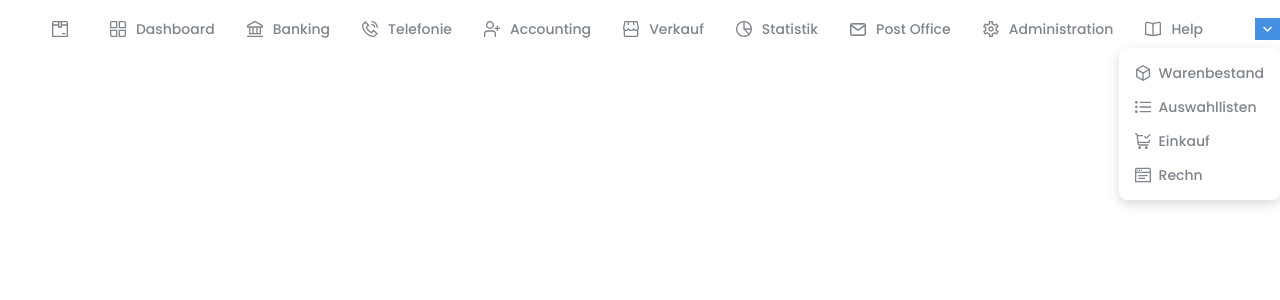
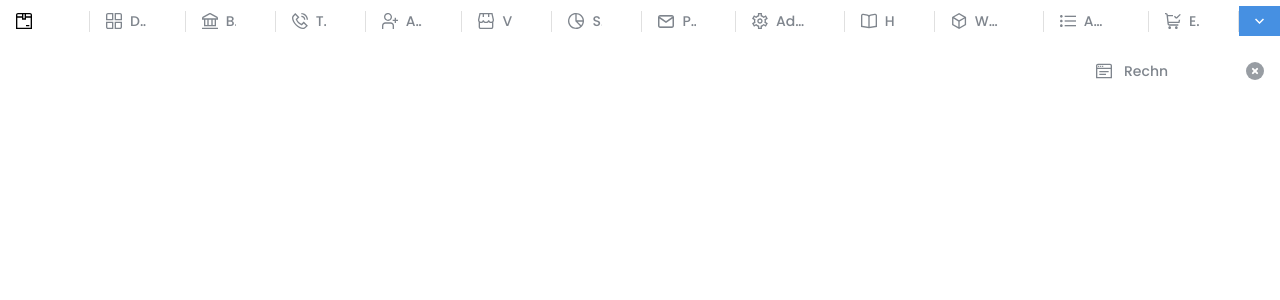
Before and after one commit to Skoulskiy/react_tabs_component, a React (Vite) app: page / in a window 1280 px wide. Both pictures are taken after a click on the button 1267 px from the left and 29 px from the top of the page. Shown: the top 300 px of the page. Built offline with nearby package versions, Linux system fonts and the light colour scheme.

Commit message:
feat: added closing tab logic and fixes styles

```diff
--- a/src/App.tsx
+++ b/src/App.tsx
@@ -25,15 +25,15 @@ const initialTabs: TabInterface[] = [
 ]
 
 function App() {
-  const { tabs, setTabs, handleDragEnd } = useTabs(initialTabs);
+  const { tabs, onRemove, handleDragEnd } = useTabs(initialTabs);
 
 
   return (
     <>
       <TabBar
         tabs={tabs}
-        setTabs={setTabs}
         handleDragEnd={handleDragEnd}
+        onRemove={onRemove}
       />
     </>
   )
--- a/src/components/Tab/Tab.module.scss
+++ b/src/components/Tab/Tab.module.scss
@@ -2,16 +2,32 @@
 
 .tab {
   display: flex;
-  gap: 10px;
+  gap: 8px;
   align-items: center;
-  padding: 20px 16px;
+  padding: 12px 16px;
   box-sizing: border-box;
   cursor: pointer;
   transition: background 300ms ease, color 300ms ease;
+  position: relative;
+  flex: 1 1 auto;
+  min-width: 90px;
+  max-width: 180px;
+  white-space: nowrap;
+
+  &:not(:last-child):after {
+    content: '';
+    position: absolute;
+    right: 0;
+    top: 25%;
+    height: 50%;
+    width: 1px;
+    background-color: #e0e0e0;
+  }
 
   img {
     width: 16px;
     height: 16px;
+    flex-shrink: 0;
   }
 
   &:hover {
@@ -20,19 +36,65 @@
     img {
       filter: brightness(0);
     }
+
+    .tab__close {
+      opacity: 1;
+      visibility: visible;
+    }
   }
 
-  span {
+  &__label {
     white-space: nowrap;
     overflow: hidden;
     text-overflow: ellipsis;
+    flex: 1;
+    min-width: 0;
+  }
+
+  &__close {
+    background: #ff4d4f;
+    border: none;
+    border-radius: 50%;
+    width: 16px;
+    height: 16px;
+    display: flex;
+    align-items: center;
+    justify-content: center;
+    cursor: pointer;
+    padding: 0;
+    flex-shrink: 0;
+    position: relative;
+
+    opacity: 0;
+    visibility: hidden;
+    transition: opacity 200ms ease, visibility 200ms ease, background 200ms ease;
+
+    &::before, &::after {
+      content: '';
+      position: absolute;
+      width: 8px;
+      height: 2px;
+      background: white;
+      border-radius: 1px;
+    }
+
+    &::before {
+      transform: rotate(45deg);
+    }
+
+    &::after {
+      transform: rotate(-45deg);
+    }
+
+    &:hover {
+      background: #ff7875;
+    }
   }
 
   &--dragging {
     background: $gray-color;
     color: #fff;
     transform-origin: 0 0;
-    white-space: nowrap;
 
     img {
       filter: brightness(0) invert(1);
--- a/src/components/Tab/Tab.tsx
+++ b/src/components/Tab/Tab.tsx
@@ -9,9 +9,10 @@ import { CSS } from '@dnd-kit/utilities';
 interface TabComponent {
   tab: TabInterface;
   hidden?: boolean;
+  onRemove?: (id: number) => void;
 }
 
-export const Tab = forwardRef<HTMLLIElement, TabComponent>(({ tab, hidden }, ref) => { // прийшлось використовувати forwardRef
+export const Tab = forwardRef<HTMLLIElement, TabComponent>(({ tab, hidden, onRemove }, ref) => {
   const { attributes, listeners, setNodeRef, transform, transition, isDragging } = useSortable({ id: tab.id });
 
   const style = {
@@ -19,6 +20,7 @@ export const Tab = forwardRef<HTMLLIElement, TabComponent>(({ tab, hidden }, ref
     transition,
     display: hidden ? 'none' : 'flex'
   };
+  const isMainTab = tab.id === 1 || tab.url === '/main';
 
   return (
     <li
@@ -27,12 +29,24 @@ export const Tab = forwardRef<HTMLLIElement, TabComponent>(({ tab, hidden }, ref
         setNodeRef(el);
         if (typeof ref === 'function') ref(el);
       }}
+      style={style}
       {...attributes}
       {...listeners}
-      style={style}
     >
       <img src={tab.icon} alt={tab.label} />
-      <span>{tab.label}</span>
+      <span className={styles['tab__label']}>{tab.label}</span>
+
+      {!isMainTab && onRemove && (
+        <button
+          className={styles['tab__close']}
+          onPointerDown={(e) => e.stopPropagation()}
+          onClick={(e) => {
+            e.stopPropagation();
+            onRemove(tab.id);
+          }}
+          title="Видалити"
+        />
+      )}
     </li>
   );
 });
--- a/src/components/TabBar/TabBar.tsx
+++ b/src/components/TabBar/TabBar.tsx
@@ -1,22 +1,21 @@
-import styles  from './TabBar.module.scss'
-
-import type { TabInterface } from "../types/tab"
+import styles from './TabBar.module.scss';
+import type { TabInterface } from "../types/tab";
 import { Tab } from '../Tab';
 
 import { DndContext } from '@dnd-kit/core';
 import type { DragEndEvent } from "@dnd-kit/core";
 import { SortableContext, horizontalListSortingStrategy } from '@dnd-kit/sortable';
-import { useLayoutEffect, useRef, useState , useEffect} from 'react';
+import { useLayoutEffect, useRef, useState, useEffect } from 'react';
 import { useResize } from '../hooks/useResize';
 import { TabDropdown } from '../TabDropdown';
 
 interface TabBarComponent {
-  tabs: TabInterface[],
-  setTabs: React.Dispatch<React.SetStateAction<TabInterface[]>>;
-  handleDragEnd: (event : DragEndEvent) => void;
+  tabs: TabInterface[];
+  handleDragEnd: (event: DragEndEvent) => void;
+  onRemove: (id: number) => void;
 }
 
-export const TabBar : React.FC<TabBarComponent> = ({tabs, setTabs, handleDragEnd}) => {
+export const TabBar: React.FC<TabBarComponent> = ({ tabs, handleDragEnd, onRemove }) => {
   const containerRef = useRef<HTMLElement>(null);
   const tabRefs = useRef<(HTMLLIElement | null)[]>([]);
 
@@ -32,15 +31,18 @@ export const TabBar : React.FC<TabBarComponent> = ({tabs, setTabs, handleDragEnd
   useLayoutEffect(() => {
     let total = 0;
     let count = 0;
+    const dropdownSpace = 40;
 
-    for (const width of tabWidthsRef.current) {
+    for (let i = 0; i < tabWidthsRef.current.length; i++) {
+      const width = tabWidthsRef.current[i];
+      if (total + width > containerWidth - (i < tabWidthsRef.current.length - 1 ? dropdownSpace : 0)) break;
       total += width;
-      if (total > containerWidth) break;
       count++;
     }
 
     setVisibleCount(count);
-  }, [containerWidth]);
+  }, [containerWidth, tabs]);
+
   const hiddenTabs = tabs.slice(visibleCount);
 
   return (
@@ -54,12 +56,13 @@ export const TabBar : React.FC<TabBarComponent> = ({tabs, setTabs, handleDragEnd
                 tab={tab}
                 ref={(el) => { tabRefs.current[index] = el; }}
                 hidden={index >= visibleCount}
+                onRemove={onRemove}
               />
             ))}
           </nav>
-          {hiddenTabs.length > 0 && <TabDropdown hiddenTabs={hiddenTabs} />}
+          {hiddenTabs.length > 0 && <TabDropdown hiddenTabs={hiddenTabs} onRemove={onRemove}/>}
         </div>
       </SortableContext>
     </DndContext>
   );
-}
+};
--- a/src/components/TabDropdown/TabDropdown.module.scss
+++ b/src/components/TabDropdown/TabDropdown.module.scss
@@ -7,38 +7,96 @@
   &__list {
     position: fixed;
     list-style: none;
-    padding: 8px 0;
+    padding: 6px 0;
     margin: 0;
     max-height: 400px;
     overflow-y: auto;
     background: #fff;
-    box-shadow: 0 4px 12px rgba(0, 0, 0, 0.15);
-    border-radius: 8px;
+    border-radius: 6px;
     z-index: 9999;
-    min-width: 160px;
+    min-width: 200px;
 
     li {
       display: flex;
       align-items: center;
-      gap: 8px;
-      padding: 8px 16px;
+      gap: 12px;
+      padding: 12px 16px;
       cursor: pointer;
+      justify-content: space-between;
+      border-bottom: 1px solid rgba(174, 182, 206, 0.2);
 
-      &:hover > span {
-        color: #000;
+      &:last-child {
+        border-bottom: none;
       }
 
-      &:hover > img {
-        filter: brightness(0);
+      &:hover {
+        background-color: #fafafa;
+
+        span {
+          color: #000;
+        }
+
+        img {
+          filter: brightness(0);
+        }
+
+        .dropdown__close {
+          opacity: 1;
+        }
+      }
+
+      img {
+        width: 16px;
+        height: 16px;
+        flex-shrink: 0;
       }
 
       span {
-        max-width: 120px;
         white-space: nowrap;
         overflow: hidden;
         text-overflow: ellipsis;
         color: $gray-color;
+        flex: 1;
+        font-size: 14px;
       }
+    }
+  }
+
+  &__close {
+    background: $gray-color;;
+    border: none;
+    border-radius: 50%;
+    width: 18px;
+    height: 18px;
+    display: flex;
+    align-items: center;
+    justify-content: center;
+    cursor: pointer;
+    padding: 0;
+    flex-shrink: 0;
+    position: relative;
+    opacity: 0.8;
+    transition: opacity 200ms ease, background 200ms ease;
+
+    &::before, &::after {
+      content: '';
+      position: absolute;
+      width: 8px;
+      height: 2px;
+      background: white;
+      border-radius: 1px;
+    }
+
+    &::before {
+      transform: rotate(45deg);
+    }
+
+    &::after {
+      transform: rotate(-45deg);
+    }
+
+    &:hover {
+      opacity: 1;
     }
   }
 }
@@ -48,7 +106,7 @@
   border: none;
   outline: none;
   cursor: pointer;
-  padding: 8px;
+  padding: 12px 16px;
   display: flex;
   align-items: center;
   justify-content: center;
--- a/src/components/TabDropdown/TabDropdown.tsx
+++ b/src/components/TabDropdown/TabDropdown.tsx
@@ -8,9 +8,10 @@ import cn from 'classnames';
 
 interface TabDropdownComponent {
   hiddenTabs: TabInterface[];
+  onRemove: (id: number) => void;
 }
 
-export const TabDropdown: React.FC<TabDropdownComponent> = ({ hiddenTabs }) => {
+export const TabDropdown: React.FC<TabDropdownComponent> = ({ hiddenTabs, onRemove }) => {
   const [isOpen, setIsOpen] = useState(false);
   const [coords, setCoords] = useState({ top: 0, right: 0 });
   const buttonRef = useRef<HTMLButtonElement>(null);
@@ -56,12 +57,26 @@ export const TabDropdown: React.FC<TabDropdownComponent> = ({ hiddenTabs }) => {
           className={styles['dropdown__list']}
           style={{ top: `${coords.top}px`, right: `${coords.right}px` }}
         >
-          {hiddenTabs.map(tab => (
-            <li key={tab.id}>
-              {tab.icon && <img src={tab.icon} alt={tab.label} />}
-              <span>{tab.label}</span>
-            </li>
-          ))}
+          {hiddenTabs.map(tab => {
+            const isMainTab = tab.id === 1 || tab.url === '/main';
+
+            return (
+              <li key={tab.id} className={styles.dropdown__item}>
+                {tab.icon && <img src={tab.icon} alt={tab.label} />}
+                <span>{tab.label}</span>
+
+                {!isMainTab && (
+                  <button
+                    className={styles.dropdown__close}
+                    onClick={(e) => {
+                      e.stopPropagation();
+                      onRemove(tab.id);
+                    }}
+                  />
+                )}
+              </li>
+            );
+          })}
         </ul>
       )}
     </div>
--- a/src/components/hooks/useTabs.ts
+++ b/src/components/hooks/useTabs.ts
@@ -26,5 +26,10 @@ export const useTabs = (initialTabs : TabInterface[]) => {
     })
   }
 
-  return {tabs, setTabs, handleDragEnd};
+  const onRemove = (id: number) => {
+    const newTabs = tabs.filter(tab => tab.id !== id);
+    return setTabs(newTabs);
+  }
+
+  return {tabs, setTabs, handleDragEnd, onRemove};
 }
```
